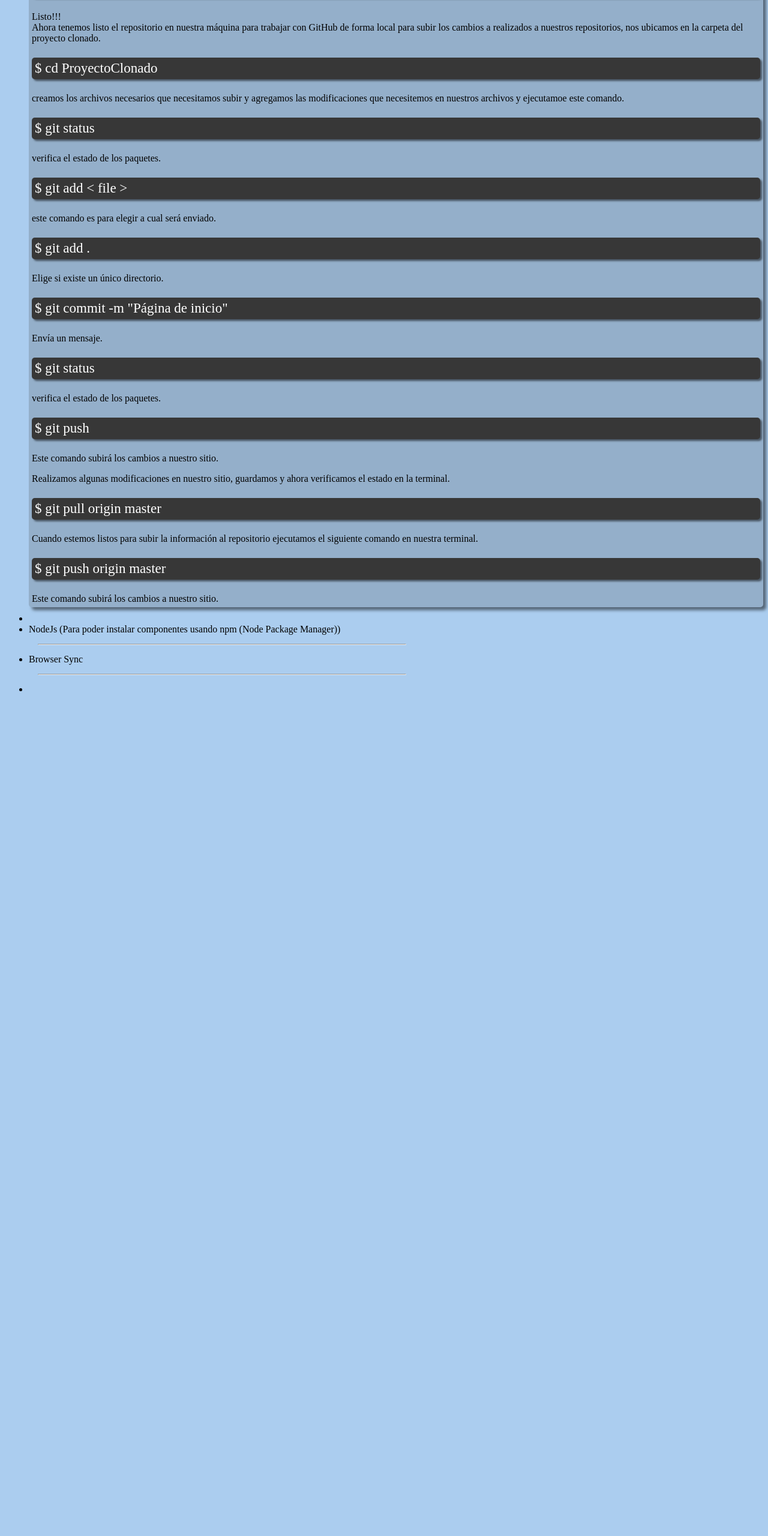
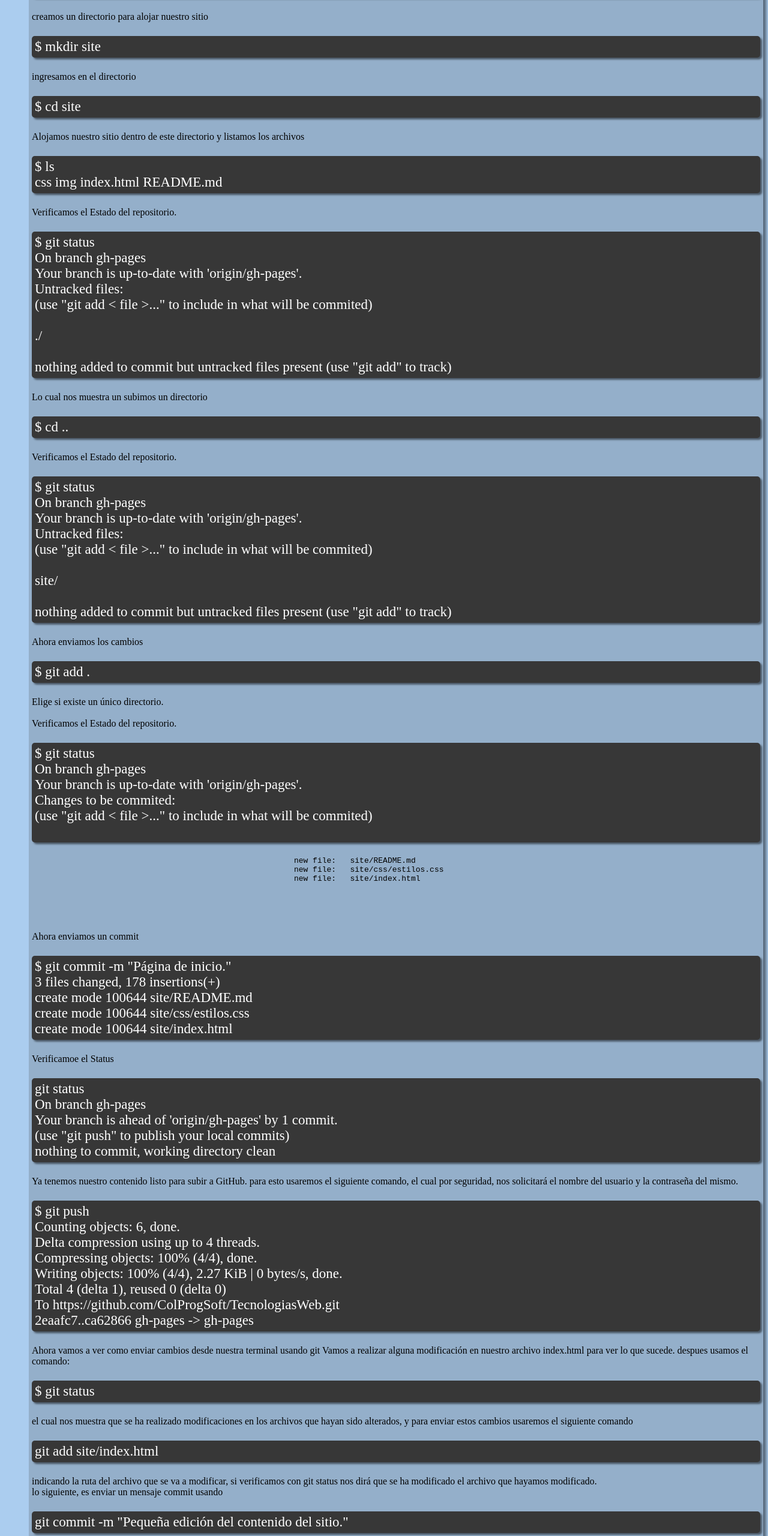
Before and after one commit to ColProgSoft/TecnologiasWeb, a plain HTML site: page site/index.html in a window 1280 px wide. Shown: the part 2186-4746 px from the top of the page at 60% size. Before the commit the page ends 3360 px from the top, so only its background shows below. Drawn offline with Linux system fonts and the light colour scheme.

Commit message:
Pequeña modificación del contenido.

```diff
--- a/site/index.html
+++ b/site/index.html
@@ -88,6 +88,101 @@
 					<p class="linux-command">
 						$ ls <br>index.html params.json stylesheets
 					</p>
+					creamos un directorio para alojar nuestro sitio
+					<p class="linux-command">
+						$ mkdir site
+					</p>
+					ingresamos en el directorio
+					<p class="linux-command">
+						$ cd site
+					</p>
+
+					Alojamos nuestro sitio dentro de este directorio y listamos los archivos
+					<p class="linux-command">
+						$ ls <br>css  img  index.html  README.md
+					</p>
+					Verificamos el Estado del repositorio.
+					<p class="linux-command">
+						$ git status <br> On branch gh-pages <br>Your branch is up-to-date with 'origin/gh-pages'. <br>Untracked files:<br>  (use "git add < file >..." to include in what will be commited) <br><br>		./<br><br> nothing added to commit but untracked files present (use "git add" to track)<br>
+					</p>
+					Lo cual nos muestra un
+					subimos un directorio
+					<p class="linux-command">
+						$ cd ..
+					</p>
+					Verificamos el Estado del repositorio.
+					<p class="linux-command">
+						$ git status <br> On branch gh-pages <br>Your branch is up-to-date with 'origin/gh-pages'. <br>Untracked files:<br>  (use "git add < file >..." to include in what will be commited) <br><br>		site/<br><br> nothing added to commit but untracked files present (use "git add" to track)<br>
+					</p>
+					Ahora enviamos los cambios
+					<p class="linux-command">
+						$ git add .
+					</p>
+					Elige si existe un único directorio. <br><br>
+
+					Verificamos el Estado del repositorio.
+					<p class="linux-command">
+						$ git status <br> On branch gh-pages <br>Your branch is up-to-date with 'origin/gh-pages'. <br>Changes to be commited:<br>  (use "git add < file >..." to include in what will be commited) <br><br>
+
+
+						<pre>
+							new file:   site/README.md
+							new file:   site/css/estilos.css
+							new file:   site/index.html
+						</pre><br><br>
+					</p>
+					Ahora enviamos un commit
+					<p class="linux-command">$ git commit -m "Página de inicio."<br>
+						3 files changed, 178 insertions(+)<br>
+						create mode 100644 site/README.md<br>
+						create mode 100644 site/css/estilos.css<br>
+						create mode 100644 site/index.html<br>
+					</p>
+					Verificamoe el Status
+					<p class="linux-command">
+						git status<br> On branch gh-pages<br>Your branch is ahead of 'origin/gh-pages' by 1 commit.<br> (use "git push" to publish your local commits)<br>nothing to commit, working directory clean
+					</p>
+					Ya tenemos nuestro contenido listo para subir a GitHub. para esto usaremos el siguiente comando, el cual por seguridad, nos solicitará el nombre del usuario y la contraseña del mismo.
+					<p class="linux-command">
+						$ git push<br>
+						Counting objects: 6, done.<br>
+						Delta compression using up to 4 threads.<br>
+						Compressing objects: 100% (4/4), done.<br>
+						Writing objects: 100% (4/4), 2.27 KiB | 0 bytes/s, done.<br>
+						Total 4 (delta 1), reused 0 (delta 0)<br>
+						To https://github.com/ColProgSoft/TecnologiasWeb.git<br>
+						   2eaafc7..ca62866  gh-pages -> gh-pages<br>
+					</p>
+
+					Ahora vamos a ver como enviar cambios desde nuestra terminal usando git
+
+
+					Vamos a realizar alguna modificación en nuestro archivo index.html para ver lo que sucede. despues usamos el comando:
+					<p class="linux-command">
+						$ git status
+					</p>
+					el cual nos muestra que se ha realizado modificaciones en los archivos que hayan sido alterados, y para enviar estos cambios usaremos el siguiente comando
+
+					<p class="linux-command">
+						git add site/index.html
+					</p>
+					indicando la ruta del archivo que se va a modificar, si verificamos con git status nos dirá que se ha modificado el archivo que hayamos modificado.<br>lo siguiente, es enviar un mensaje commit usando
+					<p class="linux-command">
+						git commit -m "Pequeña edición del contenido del sitio."
+					</p>
+
+
+					<div class="container">
+						<div class="row">
+							<div class="congrats">
+								<p>
+									Felicidades, si llegaste hasta aquí siguiendo todos los pasos, estas listo para trabajar con GitHub.com tu página de GitHub.io ya está en línea y puedes trabajar de manera local y enviar cambios en cualquier momento
+								</p>
+							</div>
+						</div>
+					</div>
+
+
 				</p>
 				Listo!!! <br>Ahora tenemos listo el repositorio en nuestra máquina para trabajar con GitHub de forma local
 
```
